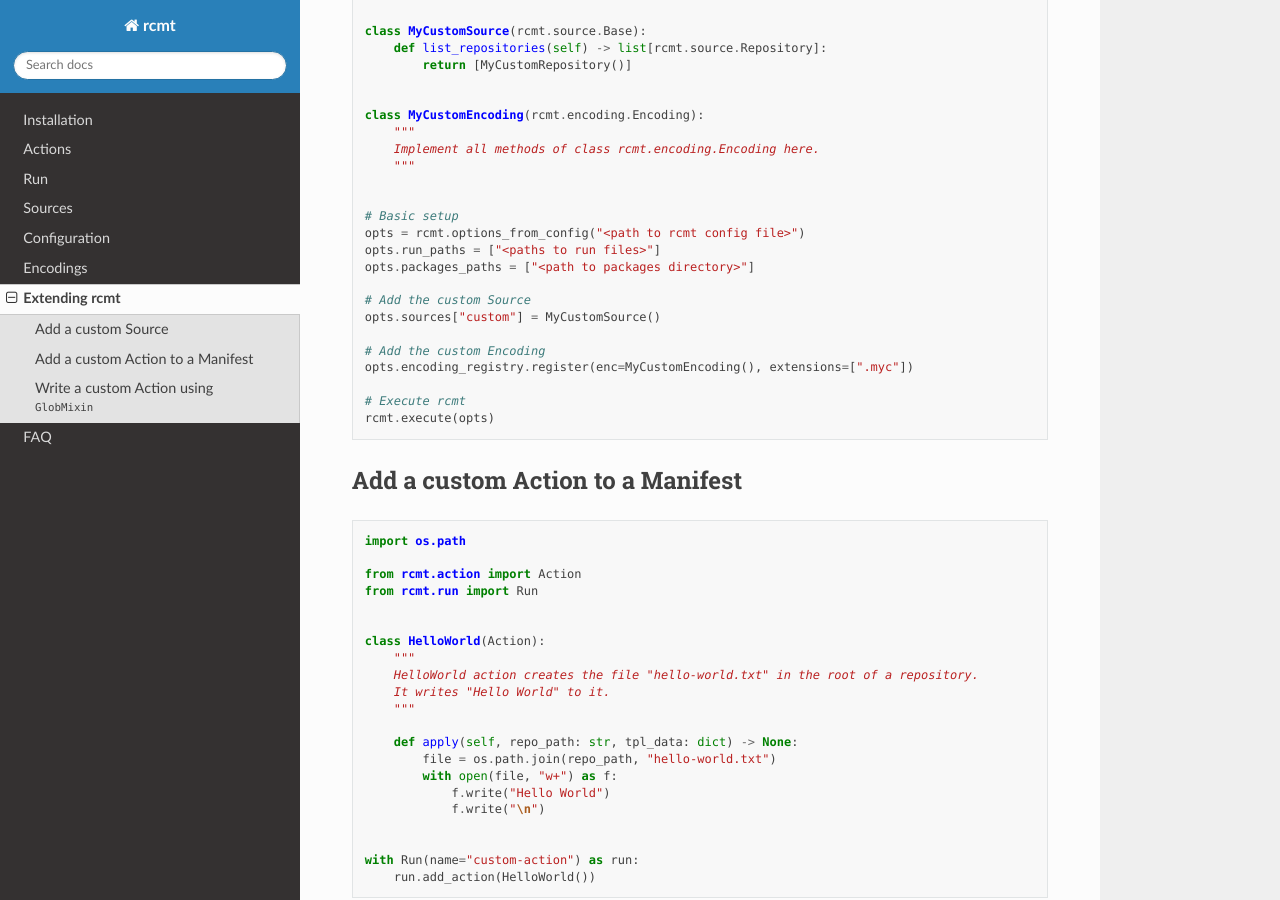
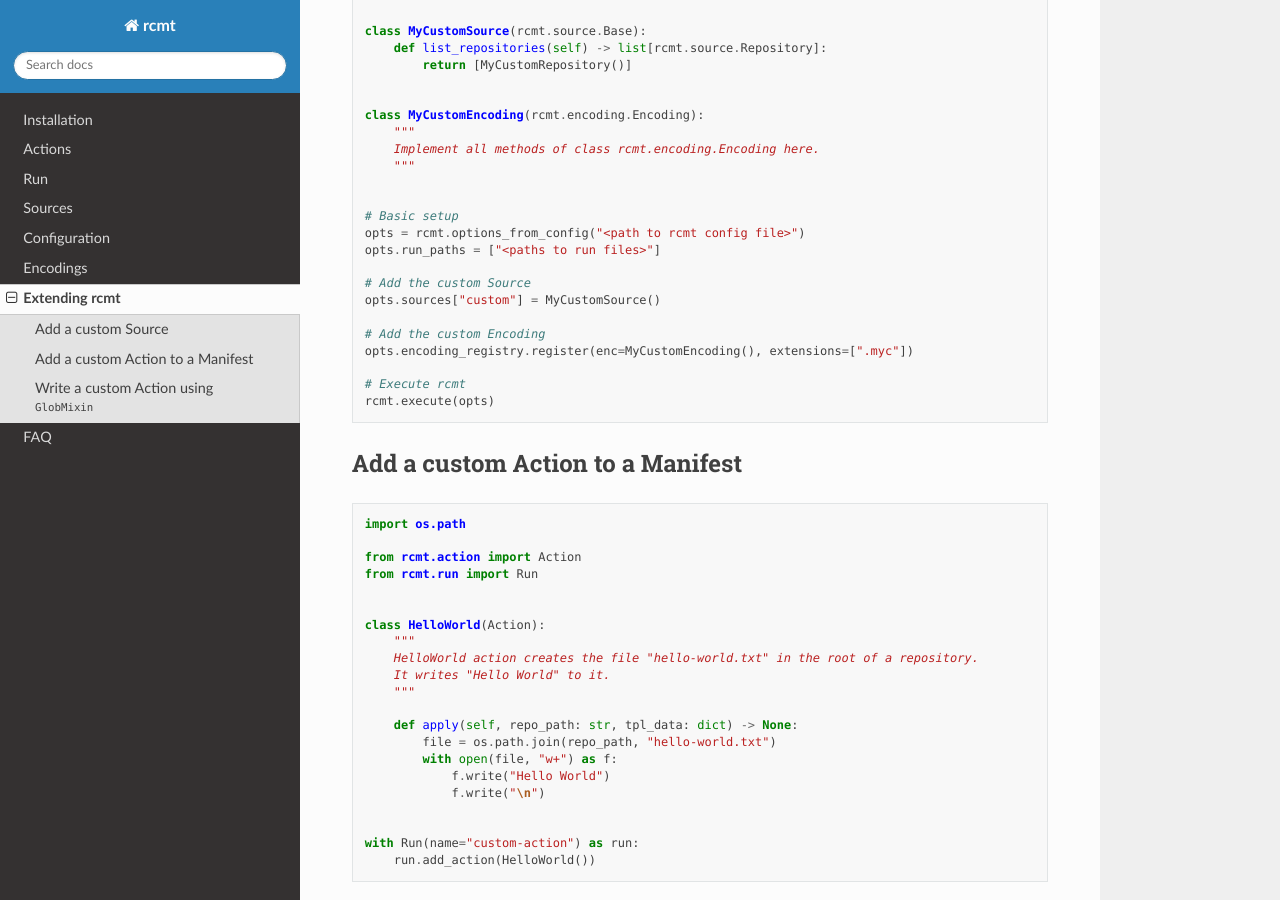
Before and after one commit to wndhydrnt/rcmt, a Sphinx documentation site: the page built from docs/customization.rst, in a window 1280 px wide and 900 px high, scrolled down 455 px. Built offline with Sphinx 7.4.7 and the Read the Docs theme 2.0.0, drawn with Linux system fonts in a browser that asks for light colours.

```diff
--- a/docs/examples/customization/custom_source.py
+++ b/docs/examples/customization/custom_source.py
@@ -24,7 +24,6 @@ class MyCustomEncoding(rcmt.encoding.Encoding):
 # Basic setup
 opts = rcmt.options_from_config("<path to rcmt config file>")
 opts.run_paths = ["<paths to run files>"]
-opts.packages_paths = ["<path to packages directory>"]
 
 # Add the custom Source
 opts.sources["custom"] = MyCustomSource()
--- a/docs/index.rst
+++ b/docs/index.rst
@@ -37,7 +37,7 @@ Everything is ready. Run rcmt:
 
    rcmt run ./run.py
 
-rcmt will find all matching repositories, check them out locally, apply the action and
+rcmt will find all matching repositories, check them out locally, apply the Action and
 create a Pull Request for each repository.
 
 .. toctree::
```
